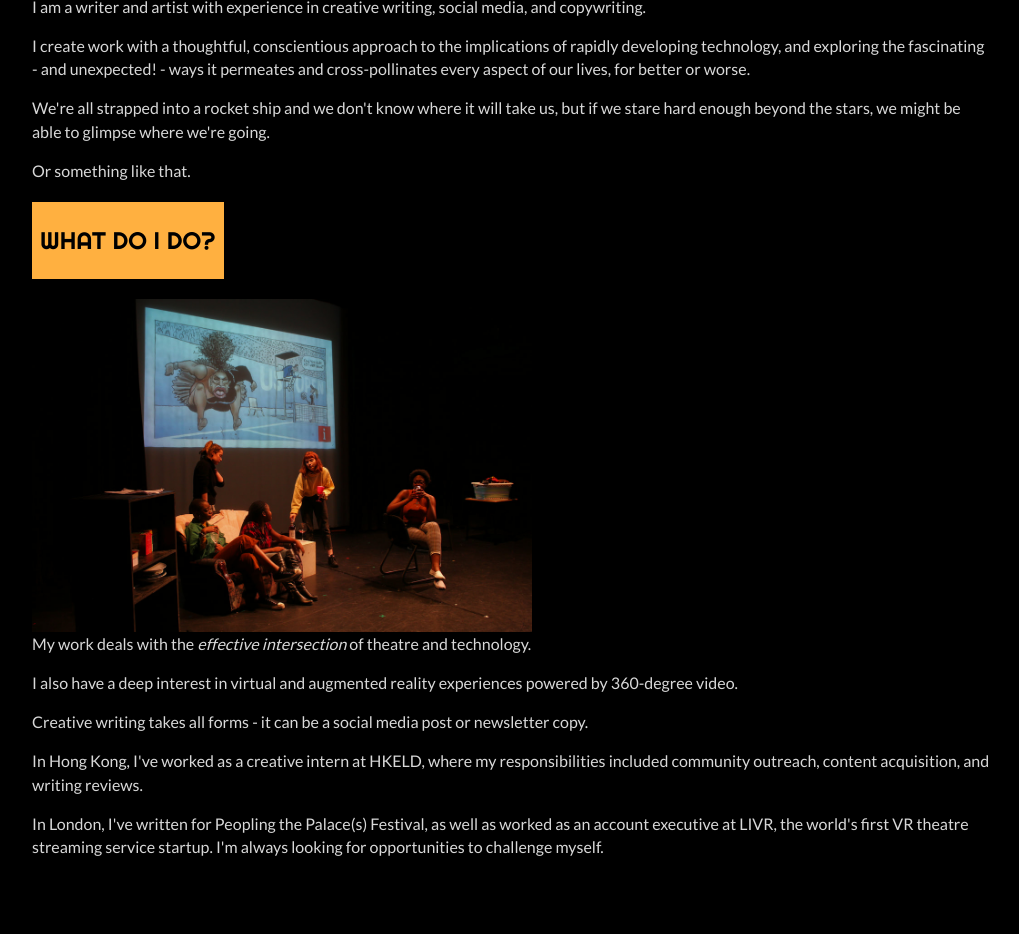
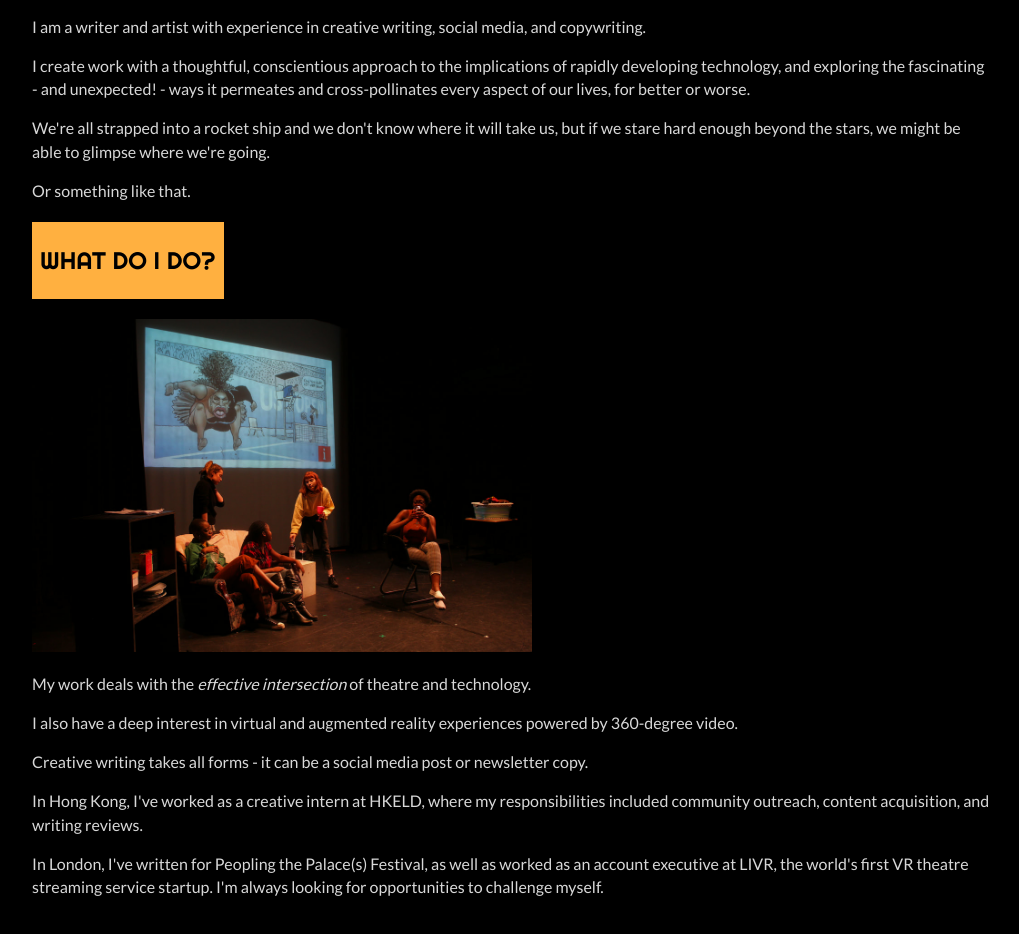
Before and after one commit to kimsycindy/kimsycindy.github.io, a Gatsby site: page / in a window 1280 px wide. Shown: the part 542-1476 px from the top of the page, without its empty margins (128-1147 px from the left). Built offline with nearby package versions, Linux system fonts and the light colour scheme; Gatsby itself is replaced by a stand-in of ours.

Commit message:
Image margin

```diff
--- a/src/components/FluidImageWrapper/FluidImageWrapper.tsx
+++ b/src/components/FluidImageWrapper/FluidImageWrapper.tsx
@@ -19,6 +19,7 @@ const FluidImageWrapper: React.FC<Props> = ({
       height,
       maxWidth: width,
       maxHeight: height,
+      marginBottom: 20,
     }}
   >
     {children}
```
